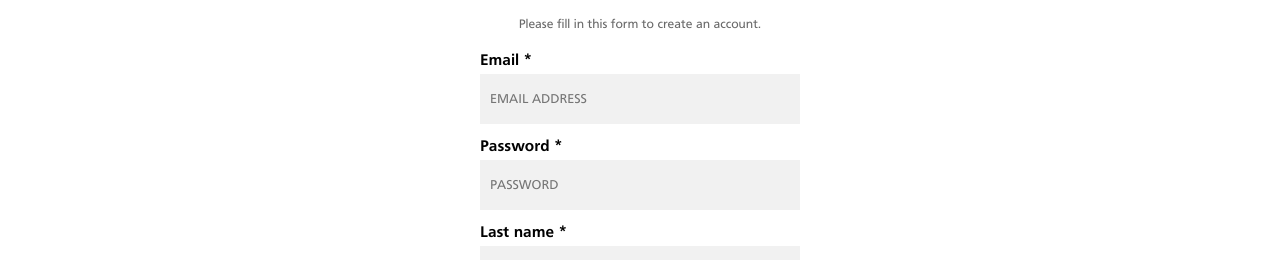
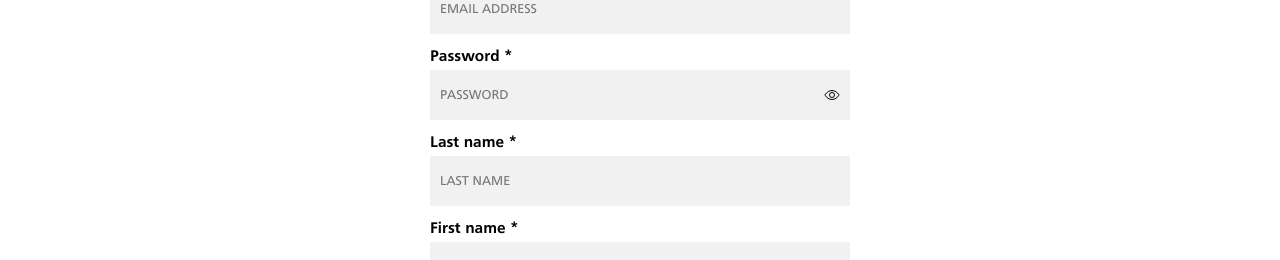
Before and after one commit to shinwon-kim/shop-project, a React (Vite) app: page /signup in a window 1280 px wide. Shown: the part 306-566 px from the top of the page. Built offline with nearby package versions, Linux system fonts and the light colour scheme; no server answers.

Commit message:
style: 입력란 사이즈 수정

```diff
--- a/src/components/login/Login.tsx
+++ b/src/components/login/Login.tsx
@@ -14,7 +14,7 @@ const StyledLink = styled(Link)`
 const LoginBlock = styled.div`
   width: 100%;
   height: 100vh;
-  padding-top: 50px;
+  padding-top: 20px;
   padding-bottom: 100px;
   display: flex;
   flex-direction: column;
@@ -31,7 +31,9 @@ const LoginBlock = styled.div`
   }
 
   input{
-    width: 250px;
+    width: 100vw;
+    min-width: 200px;
+    max-width: 350px;
     height: 35px;
     margin: 15px 0;
     border-radius: 2px;
@@ -56,7 +58,7 @@ const LoginBlock = styled.div`
     align-items: center;
     margin: 20px 0;
     text-align: center;
-    width: 250px;
+    width: 350px;
   }
 
   .line::before,
--- a/src/components/login/Signup.tsx
+++ b/src/components/login/Signup.tsx
@@ -1,22 +1,23 @@
-import React, { useState} from "react";
+import React, { useState } from "react";
 import styled from "styled-components";
 import { useNavigate } from "react-router-dom";
 import {createUserWithEmailAndPassword, updateProfile } from "firebase/auth";
 import { auth, db } from "../../firebase";
-import { doc, setDoc} from "firebase/firestore";
-
+import { doc, setDoc } from "firebase/firestore";
+import { IoEyeOutline, IoEyeOffOutline } from "react-icons/io5";
 
 const SignupBlock = styled.div`
     width: 100%;
     height: 100vh;
-    padding-top: 120px;
-    padding-bottom: 120px;
+    padding-top: 30px;
+    padding-bottom: 100px;
     display: flex;
     flex-direction: column;
     align-items: center;
     justify-content: center;
 
     .inputBox{
+        position: relative;
         margin: 10px;
         display: flex;
         flex-direction: column;
@@ -24,7 +25,9 @@ const SignupBlock = styled.div`
     }
 
     input{
-        width: 300px;
+        width: 100vw;
+        min-width: 200px;
+        max-width: 400px;
         height: 30px;
         padding: 10px;
         margin: 5px;
@@ -53,12 +56,17 @@ const SignupBlock = styled.div`
     color: #696969;
     }
 
-
+    .show{
+        position: absolute;
+        top: 50%;
+        right: 15px;
+        cursor: pointer;
+    }
 `;
 
 const Signup = ():JSX.Element =>{
     const navigate = useNavigate();
-
+    const [show, setShow] = useState(false);
     const [error, setError] = useState<string>("");
     const [formData, setFormData] = useState({
         email: "",
@@ -88,6 +96,10 @@ const Signup = ():JSX.Element =>{
             }));
         }
 
+    };
+
+    const handlesShow = ()=>{
+        setShow(!show);
     };
 
     const handleSubmit = async(e: React.FormEvent) => {
@@ -134,7 +146,6 @@ const Signup = ():JSX.Element =>{
         }
     };
 
-
     return (
         <SignupBlock>
             <h1>Create account</h1>
@@ -156,8 +167,9 @@ const Signup = ():JSX.Element =>{
                 </div>
                 <div className="inputBox">
                     <label htmlFor="password">Password *</label>
+
                     <input
-                        type="password"
+                        type={show ? "password" : "text"}
                         name="password"
                         id="password"
                         placeholder="PASSWORD"
@@ -165,6 +177,11 @@ const Signup = ():JSX.Element =>{
                         onChange={handleInputChange}
                         required
                     />
+                    <div className="show" onClick={handlesShow}>
+                        {
+                            show ? <IoEyeOffOutline/> : <IoEyeOutline/>
+                        }
+                    </div>
                 </div>
 
                 <div className="inputBox">
```
